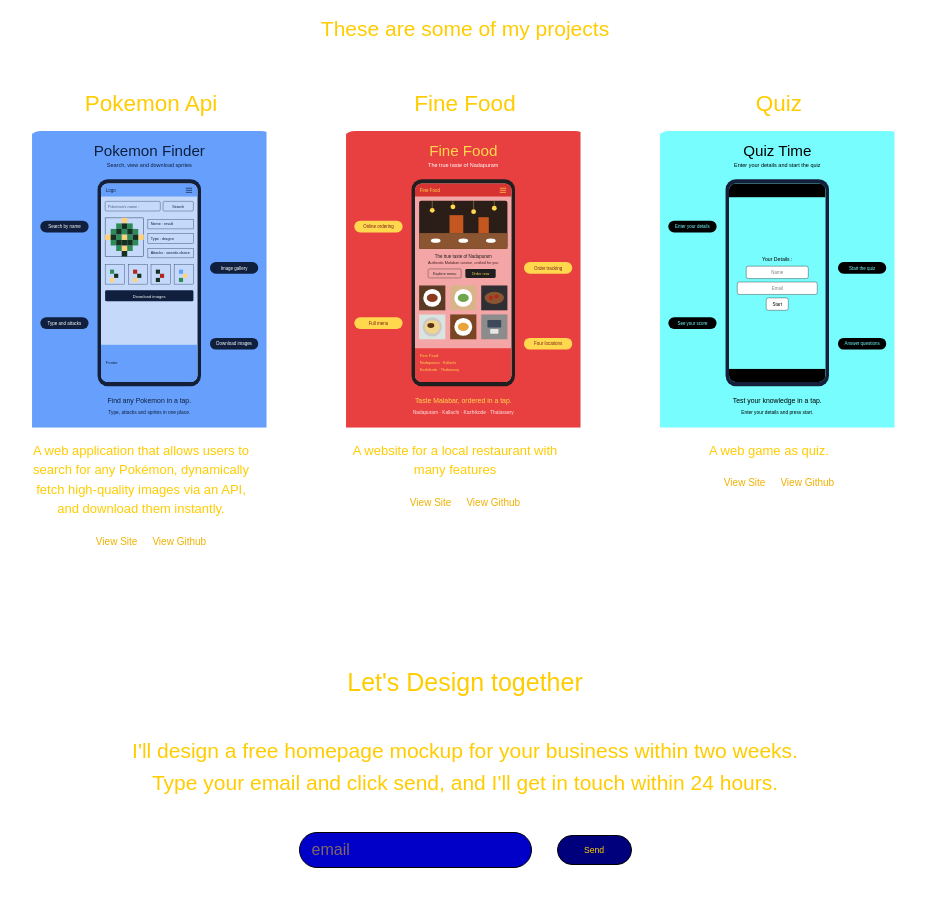
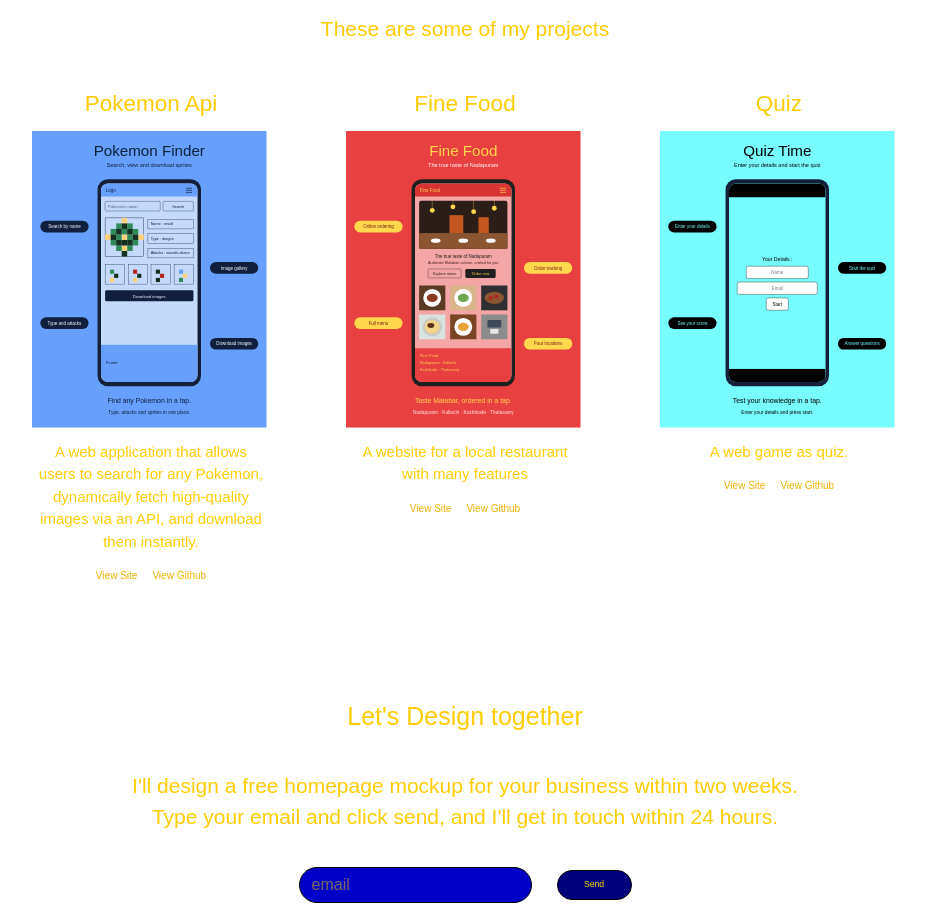
Before and after one commit to Webmav/my-portfolio, a React (Vite) app: page / in a window 1280 px wide. Shown: the part 1440-2348 px from the top of the page, without its empty margins (175-1101 px from the left). Built offline with nearby package versions, Linux system fonts and the light colour scheme; a web font is replaced by a local one.

Commit message:
Some style changes of img in projectcard.

```diff
--- a/src/components/ProjectCard.jsx
+++ b/src/components/ProjectCard.jsx
@@ -6,15 +6,25 @@
     return(
             <div>
                 <h1 className='justify-self-center text-[15px] md:text-[22.5px] my-[2.5px] md:my-[10px] '> { projects[projectNumber].title } </h1>
+
                 <NavLink
                     to={`${projects[projectNumber].liveLink}`}
-                    className="grid"
+                    className="grid object-contain"
                 >
-                    <img src={ projects[projectNumber].imgSrc } alt="" className='w-[150px] md:w-[250px] h-[175px] md:h-[300px] rounded-[15px]'/>
+                    <img
+                        src={ projects[projectNumber].imgSrc }
+                        alt=""
+                        className='justify-self-center self-center w-[112px] md:w-[250px] h-[140px] md:h-[300px]'
+                    />
                 </NavLink>
+
                 {/* <h3 className='text-[5px] md:text-[10px] my-[10px] md:mt-[10px] ml-[15px] md:ml-[10px] '>{ projects[projectNumber].category }</h3> */}
-                <p className="my-[10px] self-center text-[6px] text-center md:text-[13px] max-w-[110px] md:max-w-[230px]">{ projects[projectNumber].description }</p>
-                <div className='flex text-[10px] justify-self-center gap-[15px] text-yellow-500 my-[15px] '>
+
+                <p className="my-[5px] md:my-[10px] justify-self-center self-center text-center text-[8.5px] md:text-[15px] max-w-[95px] md:max-w-[230px]">
+                    { projects[projectNumber].description }
+                </p>
+
+                <div className='flex text-[6px] md:text-[10px] justify-self-center gap-[15px] text-yellow-500 md:my-[15px] '>
                     <NavLink
                         to={`${projects[projectNumber].liveLink}`}
                         className="grid"
```
